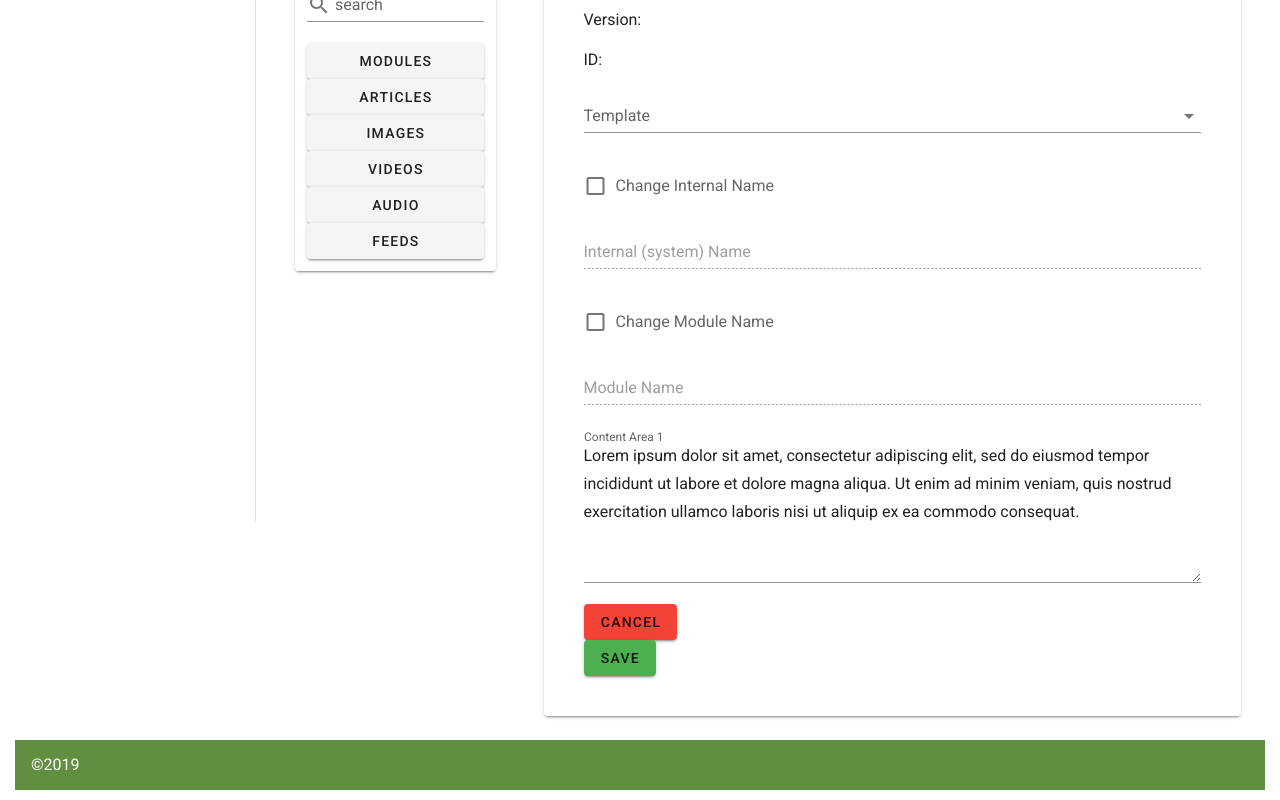
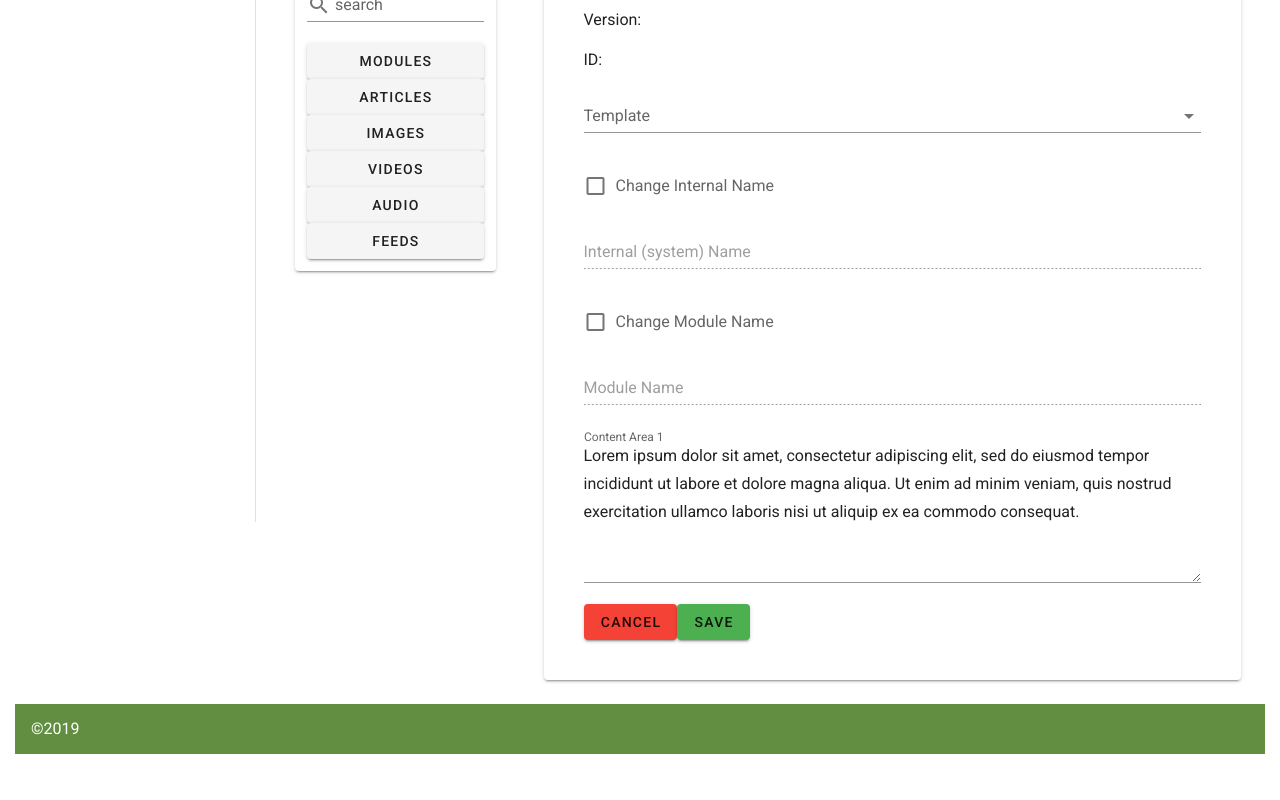
Before and after one commit to iingles/isaac-ingles-3790-final, a Vue app: page /workspace/1/1/editor/new in a window 1280 px wide. Shown: the part 278-1078 px from the top of the page. After the commit the page ends 1042 px from the top, so only its background shows below. Built offline with nearby package versions, Linux system fonts and the light colour scheme.

Commit message:
changed computed properties to method in moduleeditor

```diff
--- a/src/components/workspace/ModuleEditor.vue
+++ b/src/components/workspace/ModuleEditor.vue
@@ -49,9 +49,8 @@
                 >
                 </v-textarea>
             </div>
-            <v-btn color="red" light @click="confirmCancel(this.$route.params.id)">Cancel</v-btn>
-            <v-spacer></v-spacer>
-            <v-btn color="green" light @click="confirmSave(this.$route.params.id)">Save</v-btn>
+            <v-btn color="red" light @click="confirmCancel(mod.id)">Cancel</v-btn>
+            <v-btn color="green" light @click="confirmSave(mod.id)">Save</v-btn>
         </v-card>
     </v-container>
 </template>
@@ -84,7 +83,7 @@ export default {
        let vm = this
 
        for(let i = 0; i < vm.modules.length; i++) {
-            if(vm.modules[i].internalName == this.$route.params.id) {
+            if(vm.modules[i].internalName == vm.$route.params.id) {
                 vm.mod = vm.modules[i]
                 break
             }
@@ -93,12 +92,14 @@ export default {
             vm.desTemplates[i] = designTemplates[i].name
        }
     },
-    computed: {
+    methods: {
         confirmCancel(moduleID) {
-            return this.$store.getters.modal
+            console.log("Cancel " + moduleID)
+            // return this.$store.getters.modal
         },
         confirmSave(moduleID) {
-            return this.$store.getters.modal
+            console.log("Save " + moduleID)
+            // return this.$store.getters.modal
         }
     }
 }
```
